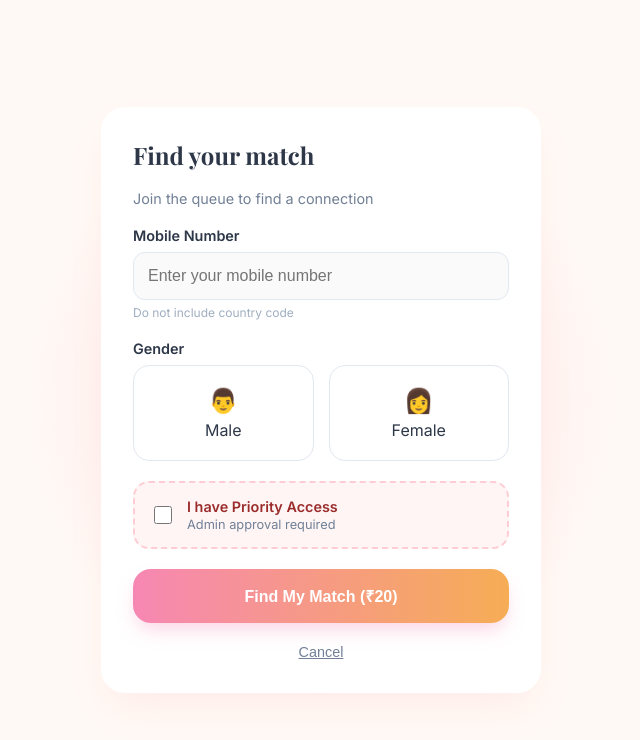
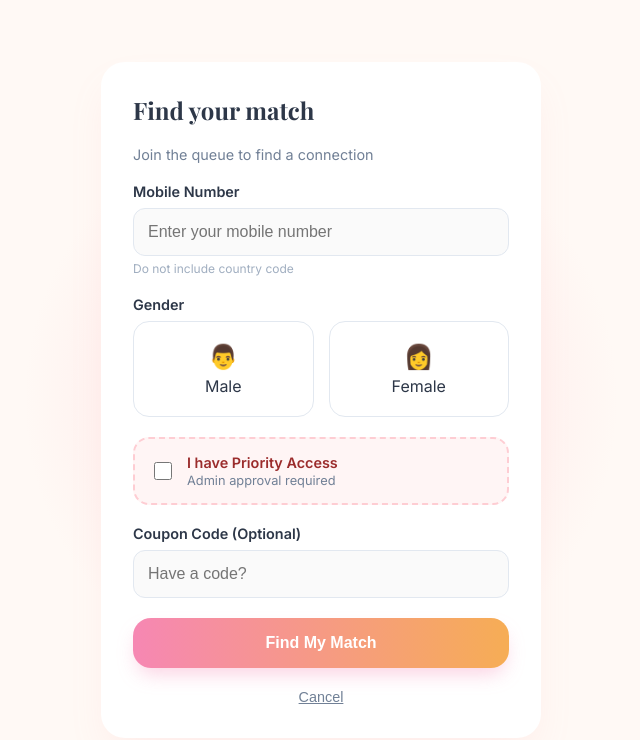
Before and after one commit to DebuggerChirag/Fest-Mate, a plain HTML site: page index.html in a window 1280 px wide. Both pictures are taken after a click on the button "Get Started". Shown: the whole page, without its empty margins (319-959 px from the left). Drawn offline with nearby package versions, Linux system fonts and the light colour scheme.

Commit message:
something

```diff
--- a/index.html
+++ b/index.html
@@ -186,7 +186,10 @@
                 </div>
             </div>
 
-            <button class="btn-primary" onclick="processPayment()">Find My Match (₹20)</button>
+            <label style="margin-top:20px;">Coupon Code (Optional)</label>
+            <input type="text" id="input-coupon" placeholder="Have a code?">
+
+            <button class="btn-primary" onclick="processPayment()">Find My Match</button>
             <center><button class="btn-link" onclick="nav('view-home')">Cancel</button></center>
         </div>
     </div>
@@ -263,10 +266,18 @@
         // --- PAYMENT & SIGNUP ---
         function processPayment() {
             const mobile = document.getElementById('input-mobile').value;
+            const coupon = document.getElementById('input-coupon').value.trim().toUpperCase();
+
             if(!mobile || !selectedGender) return alert("Please fill in all details.");
 
+            // Coupon Logic: If 'FREE', charge Rs 1 (test), else Rs 20
+            let amount = (coupon === "FREE") ? 100 : 2000;
+
             var options = {
-                "key": RAZORPAY_KEY, "amount": 2000, "currency": "INR", "name": "Fest-Mate",
+                "key": RAZORPAY_KEY,
+                "amount": amount,
+                "currency": "INR",
+                "name": "Fest-Mate",
                 "description": "Matchmaking Fee",
                 "handler": function (response) {
                     addToQueue(mobile, selectedGender);
```
